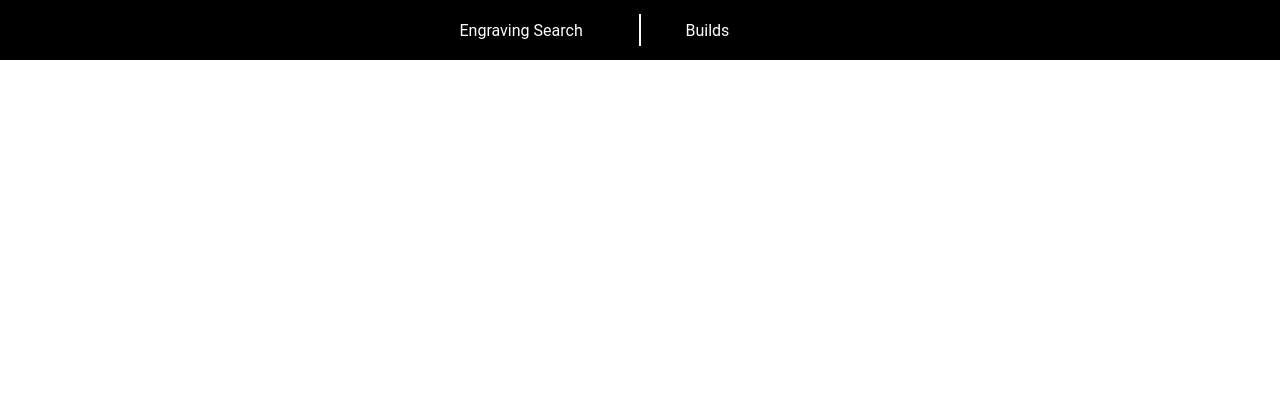
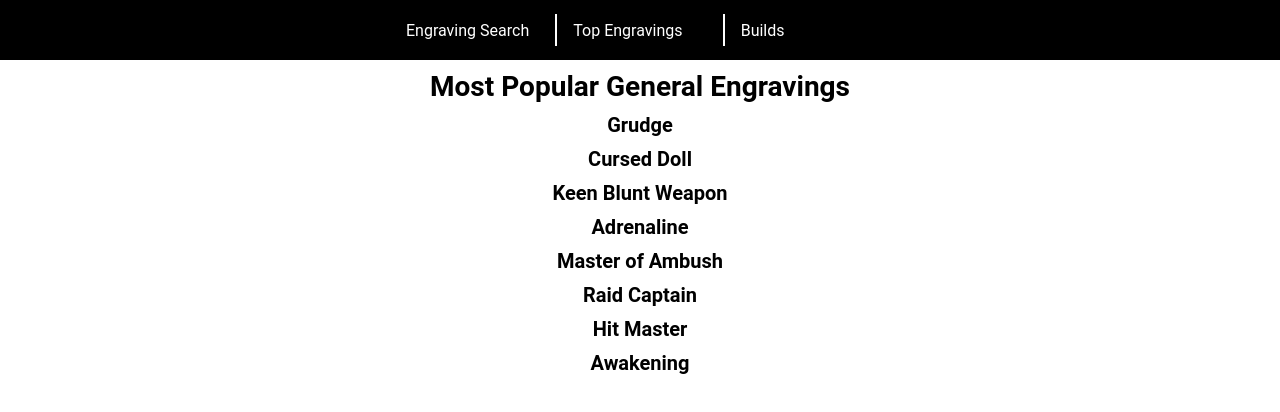
Before and after one commit to Tyler-Jacobson/LostArkStoneSearch, a React (Create React App) app: page /top-engravings in a window 1280 px wide. Shown: the top 412 px of the page. Built offline with nearby package versions, Linux system fonts and the light colour scheme.

Commit message:
Added favicon, stats for each build, and a section for the most popular general engravings

```diff
--- a/public/index.html
+++ b/public/index.html
@@ -2,7 +2,7 @@
 <html lang="en">
   <head>
     <meta charset="utf-8" />
-    <link rel="icon" href="%PUBLIC_URL%/favicon.ico" />
+    <link rel="icon" href="%PUBLIC_URL%/favicon.png" />
     <meta name="viewport" content="width=device-width, initial-scale=1" />
     <meta name="theme-color" content="#000000" />
     <meta
@@ -24,7 +24,7 @@
       work correctly both with client-side routing and a non-root public URL.
       Learn how to configure a non-root public URL by running `npm run build`.
     -->
-    <title>React App</title>
+    <title>Lost Ark Toolkit</title>
   </head>
   <body>
     <noscript>You need to enable JavaScript to run this app.</noscript>
--- a/src/App.css
+++ b/src/App.css
@@ -36,7 +36,7 @@ time, mark, audio, video {
   display: flex;
   align-items: center;
   justify-content: space-evenly;
-  width: 450px;
+  width: 500px;
 }
 
 .nav-links a {
@@ -117,12 +117,39 @@ time, mark, audio, video {
   display: flex;
   flex-direction: column;
   width: 40%;
+  margin: 10px;
+  background-color: aliceblue;
+  border-radius: 5px;
 }
 
 .build-info {
   display: flex;
-  justify-content: left;
+  justify-content: space-between;
   align-items: center;
+  flex-flow: row wrap;
+  height: 50px;
+  margin-left: 5px;
+}
+
+.build-info-title {
+  display: flex;
+  align-items: center;
+  justify-content: space-between;
+  width: 90%;
+}
+
+.build-container h2 {
+  font-size: 25px;
+  font-weight: bold;
+}
+
+.build-stats {
+  font-size: 17px;
+  font-weight: 500;
+}
+
+.save-build-button {
+  margin-right: 10px;
 }
 
 .engravings-list {
@@ -132,19 +159,10 @@ time, mark, audio, video {
 }
 
 .engravings-list h3 {
-  min-width: 250px;
-}
-
-.build-container h2 {
-  font-size: 25px;
-  font-weight: bold;
-  margin: 20px;
-}
-
-.build-container h3 {
   font-size: 20px;
   font-weight: 700;
   margin: 12px;
+  min-width: 250px;
 }
 
 .saved-builds {
@@ -183,3 +201,21 @@ time, mark, audio, video {
   width: 25px;
   margin-left: 5px;
 }
+
+.top-engravings-container {
+  display: flex;
+  flex-direction: column;
+  align-items: center;
+}
+
+.top-engravings-container h1 {
+  font-size: 28px;
+  font-weight: 700;
+  margin-top: 10px;
+}
+
+.top-engravings-container h2 {
+  font-size: 20px;
+  font-weight: 700;
+  margin-top: 10px;
+}
--- a/src/App.js
+++ b/src/App.js
@@ -3,6 +3,7 @@ import { Route, Routes } from "react-router-dom";
 import './App.css';
 import EngravingSeach from "./Components/EngravingSearch"
 import BuildsList from "./Components/BuildsList"
+import TopEngravings from "./Components/TopEngravings";
 import Nav from "./Components/Nav"
 
 
@@ -15,6 +16,7 @@ function App() {
       <Nav />
       <Routes>
         <Route path="/" element={<EngravingSeach />} />
+        <Route path="/top-engravings" element={<TopEngravings />} />
         <Route path="/builds-list" element={<BuildsList />} />
       </Routes>
     </div>
--- a/src/Components/Nav.js
+++ b/src/Components/Nav.js
@@ -8,6 +8,8 @@ function Nav() {
             <div className="nav-links">
                 <Link to="/">Engraving Search</Link>
                 <span />
+                <Link to="/top-engravings">Top Engravings</Link>
+                <span />
                 <Link to="/builds-list">Builds</Link>
             </div>
         </div>
--- /dev/null
+++ b/src/Components/TopEngravings.js
@@ -0,0 +1,52 @@
+import popular_builds from "../data/popular_builds";
+import { useState, useEffect } from "react";
+const commonEngravings = [
+    "Grudge",
+    "Cursed Doll",
+    "Keen Blunt Weapon",
+    "Adrenaline",
+    "Master of Ambush",
+    "Raid Captain",
+    "Hit Master",
+    "Awakening"
+]
+
+function TopEngravings() {
+
+    // useEffect(() => {
+    //     const buildsObj = { Adrenaline: 0 }
+
+    //     popular_builds.forEach((build) => {
+    //         build.build_engravings.forEach((engraving) => {
+    //             if (!([engraving] in buildsObj)) {
+    //                 buildsObj[engraving] = 0
+    //             } else {
+    //                 buildsObj[engraving] += 1
+    //             }
+
+    //         })
+    //     })
+
+    //     var sortable = [];
+    //     for (var engraving in buildsObj) {
+    //         sortable.push([engraving, buildsObj[engraving]]);
+    //     }
+
+    //     sortable.sort(function (a, b) {
+    //         return a[1] - b[1];
+    //     });
+    //     console.log(sortable)
+    // }, [])
+
+    return (
+        <div className="top-engravings-container">
+            <h1>Most Popular General Engravings</h1>
+            {
+                commonEngravings.map((engraving) => {
+                    return <h2>{engraving}</h2>
+                })
+            }
+        </div>
+    )
+}
+export default TopEngravings;
--- a/src/data/popular_builds.js
+++ b/src/data/popular_builds.js
@@ -1,119 +1,185 @@
+// Crit
+// Specialization
+// Domination
+// Swiftness
+// Endurance
+// Expertise
+
+
 const popular_builds = [
     {
         build_name: "Mayhem Berserker",
-        build_engravings: ["Mayhem", "Master's Tenacity", "Raid Captain", "Keen Blunt Weapon", "Grudge", "Cursed Doll"]
+        build_engravings: ["Mayhem", "Master's Tenacity", "Raid Captain", "Keen Blunt Weapon", "Grudge", "Cursed Doll"],
+        primary_stat: "Crit",
+        secondary_stat: "Swiftness"
     },
     {
         build_name: "Berserker's Technique",
-        build_engravings: ["Berserker's Technique", "Raid Captain", "Keen Blunt Weapon", "Grudge", "Cursed Doll", "Stabilized Status"]
+        build_engravings: ["Berserker's Technique", "Raid Captain", "Keen Blunt Weapon", "Grudge", "Cursed Doll", "Stabilized Status"],
+        primary_stat: "Specialization",
+        secondary_stat: "Crit/Swiftness"
     },
     {
         build_name: "Blue Warlord Gunlancer",
-        build_engravings: ["Combat Readiness", "Barricade", "Cursed Doll", "Grudge", "Stabilized Status", "Adrenaline"]
+        build_engravings: ["Combat Readiness", "Barricade", "Cursed Doll", "Grudge", "Stabilized Status", "Adrenaline"],
+        primary_stat: "Specialization",
+        secondary_stat: "Crit"
     },
     {
         build_name: "Red Warlord Gunlancer",
-        build_engravings: ["Lone Knight", "Combat Readiness", "Grudge", "Super Charge", "Cursed Doll", "Master Brawler"]
+        build_engravings: ["Lone Knight", "Combat Readiness", "Grudge", "Super Charge", "Cursed Doll", "Master Brawler"],
+        primary_stat: "Crit",
+        secondary_stat: "Swiftness"
     },
     {
         build_name: "Judgement Paladin",
-        build_engravings: ["Keen Blunt Weapon", "Cursed Doll", "Judgment", "Stabilized Status", "Grudge", "Adrenaline"]
+        build_engravings: ["Keen Blunt Weapon", "Cursed Doll", "Judgment", "Stabilized Status", "Grudge", "Adrenaline"],
+        primary_stat: "Crit",
+        secondary_stat: "Swiftness"
     },
     {
         build_name: "Aura of Blessing Paladin",
-        build_engravings: ["Awakening", "Drops of Ether", "Vital Point Hit", "Expert", "Blessed Aura", "Judgment"]
+        build_engravings: ["Awakening", "Drops of Ether", "Vital Point Hit", "Expert", "Blessed Aura", "Judgment"],
+        primary_stat: "Specialization",
+        secondary_stat: "Swiftness"
     },
     {
         build_name: "Deathblow Striker",
-        build_engravings: ["Master of Ambush", "Keen Blunt Weapon", "Grudge", "Deathblow", "Cursed Doll", "Adrenaline"]
+        build_engravings: ["Master of Ambush", "Keen Blunt Weapon", "Grudge", "Deathblow", "Cursed Doll", "Adrenaline"],
+        primary_stat: "Specialization",
+        secondary_stat: "Crit"
     },
     {
         build_name: "Esoteric Flurry Striker",
-        build_engravings: ["Esoteric Flurry", "Master of Ambush", "Keen Blunt Weapon", "Grudge", "Cursed Doll", "Adrenaline"]
+        build_engravings: ["Esoteric Flurry", "Master of Ambush", "Keen Blunt Weapon", "Grudge", "Cursed Doll", "Adrenaline"],
+        primary_stat: "Swiftness",
+        secondary_stat: "Crit/Specialization"
     },
     {
         build_name: "Robust Spirit Soulfist",
-        build_engravings: ["Robust Spirit", "Keen Blunt Weapon", "Grudge", "Cursed Doll", "Precise Dagger", "Adrenaline"]
+        build_engravings: ["Robust Spirit", "Keen Blunt Weapon", "Grudge", "Cursed Doll", "Precise Dagger", "Adrenaline"],
+        primary_stat: "Specialization",
+        secondary_stat: "Crit"
     },
     {
         build_name: "Energy Overflow Soulfist",
-        build_engravings: ["Energy Overflow", "Raid Captain", "Keen Blunt Weapon", "Grudge", "Cursed Doll", "Adrenaline"]
+        build_engravings: ["Energy Overflow", "Raid Captain", "Keen Blunt Weapon", "Grudge", "Cursed Doll", "Adrenaline"],
+        primary_stat: "Swiftness",
+        secondary_stat: "Crit"
     },
     {
         build_name: "Taijutsu Scrapper",
-        build_engravings: ["Ultimate Skill: Taijutsu", "Keen Blunt Weapon", "Grudge", "Cursed Doll", "Master of Ambush", "Adrenaline"]
+        build_engravings: ["Ultimate Skill: Taijutsu", "Keen Blunt Weapon", "Grudge", "Cursed Doll", "Master of Ambush", "Adrenaline"],
+        primary_stat: "Crit",
+        secondary_stat: "Swiftness"
     },
     {
         build_name: "Shock Training Scrapper",
-        build_engravings: ["Master of Ambush", "Shock Training", "Keen Blunt Weapon", "Grudge", "Cursed Doll", "Adrenaline"]
+        build_engravings: ["Master of Ambush", "Shock Training", "Keen Blunt Weapon", "Grudge", "Cursed Doll", "Adrenaline"],
+        primary_stat: "Specialization",
+        secondary_stat: "Crit"
     },
     {
         build_name: "Esoteric Wardancer",
-        build_engravings: ["Raid Captain", "Keen Blunt Weapon", "Esoteric Skill Enhancement", "Grudge", "Increases Mass", "Adrenaline"]
+        build_engravings: ["Raid Captain", "Keen Blunt Weapon", "Esoteric Skill Enhancement", "Grudge", "Increases Mass", "Adrenaline"],
+        primary_stat: "Swiftness",
+        secondary_stat: "Specialization"
     },
     {
         build_name: "First Intention Wardancer",
-        build_engravings: ["Increases Mass", "First Intention", "Keen Blunt Weapon", "Grudge", "Cursed Doll", "Raid Captain"]
+        build_engravings: ["Increases Mass", "First Intention", "Keen Blunt Weapon", "Grudge", "Cursed Doll", "Raid Captain"],
+        primary_stat: "Swiftness",
+        secondary_stat: "Crit"
     },
     {
         build_name: "Enhanced Weapon Deadeye",
-        build_engravings: ["Master of Ambush", "Keen Blunt Weapon", "Enhanced Weapon", "Grudge", "Cursed Doll", "Adrenaline"]
+        build_engravings: ["Master of Ambush", "Keen Blunt Weapon", "Enhanced Weapon", "Grudge", "Cursed Doll", "Adrenaline"],
+        primary_stat: "Specialization",
+        secondary_stat: "Swiftness"
     },
     {
         build_name: "Pistoleer Deadeye",
-        build_engravings: ["Adrenaline", "Pistoleer", "Keen Blunt Weapon", "Grudge", "Precise Dagger", "Ether Predator"]
+        build_engravings: ["Adrenaline", "Pistoleer", "Keen Blunt Weapon", "Grudge", "Precise Dagger", "Ether Predator"],
+        primary_stat: "Specialization",
+        secondary_stat: "Crit"
     },
     {
         build_name: "Death Strike Companion Sharpshooter",
-        build_engravings: ["Loyal Companion", "Death Strike", "Increases Mass", "Keen Blunt Weapon", "Grudge", "Hit Master"]
+        build_engravings: ["Loyal Companion", "Death Strike", "Increases Mass", "Keen Blunt Weapon", "Grudge", "Hit Master"],
+        primary_stat: "Crit",
+        secondary_stat: "Swiftness"
     },
     {
         build_name: "Firepower Enhancement Artillerist",
-        build_engravings: ["Firepower Enhancement", "Keen Blunt Weapon", "Grudge", "Cursed Doll", "Hit Master", "Adrenaline"]
+        build_engravings: ["Firepower Enhancement", "Keen Blunt Weapon", "Grudge", "Cursed Doll", "Hit Master", "Adrenaline"],
+        primary_stat: "Swiftness",
+        secondary_stat: "Crit"
     },
     {
         build_name: "Barrage Enhancement Artillerist",
-        build_engravings: ["Firepower Enhancement", "Barrage Enhancement", "Keen Blunt Weapon", "Grudge", "Cursed Doll", "Hit Master"]
+        build_engravings: ["Firepower Enhancement", "Barrage Enhancement", "Keen Blunt Weapon", "Grudge", "Cursed Doll", "Hit Master"],
+        primary_stat: "Specialization",
+        secondary_stat: "Swiftness"
     },
     {
         build_name: "Peacemaker Gunslinger",
-        build_engravings: ["Peacemaker", "Grudge", "Adrenaline", "Keen Blunt Weapon", "Cursed Doll", "Hit Master"]
+        build_engravings: ["Peacemaker", "Grudge", "Adrenaline", "Keen Blunt Weapon", "Cursed Doll", "Hit Master"],
+        primary_stat: "Crit",
+        secondary_stat: "Swiftness"
     },
     {
         build_name: "Time To Hunt Gunslinger",
-        build_engravings: ["Time To Hunt", "Peacemaker", "Grudge", "Raid Captain", "Keen Blunt Weapon", "Adrenaline"]
+        build_engravings: ["Time To Hunt", "Peacemaker", "Grudge", "Raid Captain", "Keen Blunt Weapon", "Adrenaline"],
+        primary_stat: "Swiftness",
+        secondary_stat: "Specialization"
     },
     {
         build_name: "Remaining Energy Deathblade",
-        build_engravings: ["Remaining Energy", "Super Charge", "Grudge", "Cursed Doll", "Master of Ambush", "Adrenaline"]
+        build_engravings: ["Remaining Energy", "Super Charge", "Grudge", "Cursed Doll", "Master of Ambush", "Adrenaline"],
+        primary_stat: "Specialization",
+        secondary_stat: "Crit"
     },
     {
         build_name: "Surge Deathblade",
-        build_engravings: ["Surge", "Master of Ambush", "Adrenaline", "Sight Focus", "Super Charge", "Grudge", "Cursed Doll"]
+        build_engravings: ["Surge", "Master of Ambush", "Adrenaline", "Super Charge", "Grudge", "Cursed Doll"],
+        primary_stat: "Specialization",
+        secondary_stat: "Crit"
     },
     {
         build_name: "Perfect Suppression Shadowhunter",
-        build_engravings: ["Perfect Suppression", "Raid Captain", "Grudge", "Cursed Doll", "Master of Ambush", "Adrenaline"]
+        build_engravings: ["Perfect Suppression", "Raid Captain", "Grudge", "Cursed Doll", "Master of Ambush", "Adrenaline"],
+        primary_stat: "Swiftness",
+        secondary_stat: "Crit"
     },
     {
         build_name: "Demonic Impulse Shadowhunter",
-        build_engravings: ["Demonic Impulse", "Raid Captain", "Keen Blunt Weapon", "Grudge", "Cursed Doll", "Hit Master"]
+        build_engravings: ["Demonic Impulse", "Raid Captain", "Keen Blunt Weapon", "Grudge", "Cursed Doll", "Hit Master"],
+        primary_stat: "Specialization",
+        secondary_stat: "Crit"
     },
     {
         build_name: "True Courage Bard",
-        build_engravings: ["Keen Blunt Weapon", "Cursed Doll", "True Courage", "Grudge", "Adrenaline"]
+        build_engravings: ["Keen Blunt Weapon", "Cursed Doll", "True Courage", "Grudge", "Adrenaline"],
+        primary_stat: "Specialization",
+        secondary_stat: "Swiftness"
     },
     {
         build_name: "Desperate Salvation Bard",
-        build_engravings: ["Awakening", "Drops of Ether", "Desperate Salvation", "Expert", "Spirit Absorption", "Heavy Armor"]
+        build_engravings: ["Awakening", "Drops of Ether", "Desperate Salvation", "Expert", "Spirit Absorption", "Heavy Armor"],
+        primary_stat: "Specialization",
+        secondary_stat: "Swiftness"
     },
     {
         build_name: "Igniter Sorceress",
-        build_engravings: ["Igniter", "Cursed Doll", "Hit Master", "Grudge", "Precise Dagger", "All-Out Attack"]
+        build_engravings: ["Igniter", "Cursed Doll", "Hit Master", "Grudge", "Precise Dagger", "All-Out Attack"],
+        primary_stat: "Specialization",
+        secondary_stat: "Crit"
     },
     {
         build_name: "Reflux Sorceress",
-        build_engravings: ["Reflux", "All-Out Attack", "Grudge", "Cursed Doll", "Precise Dagger", "Hit Master"]
+        build_engravings: ["Reflux", "All-Out Attack", "Grudge", "Cursed Doll", "Precise Dagger", "Hit Master"],
+        primary_stat: "Crit",
+        secondary_stat: "Swiftness"
     }
 ]
 export default popular_builds;
```
Also changed, not shown: src/Components/BuildsList.js (+6 -2 lines), src/Components/EngravingSearch.js (+4 -4 lines), public/favicon.png (added).
